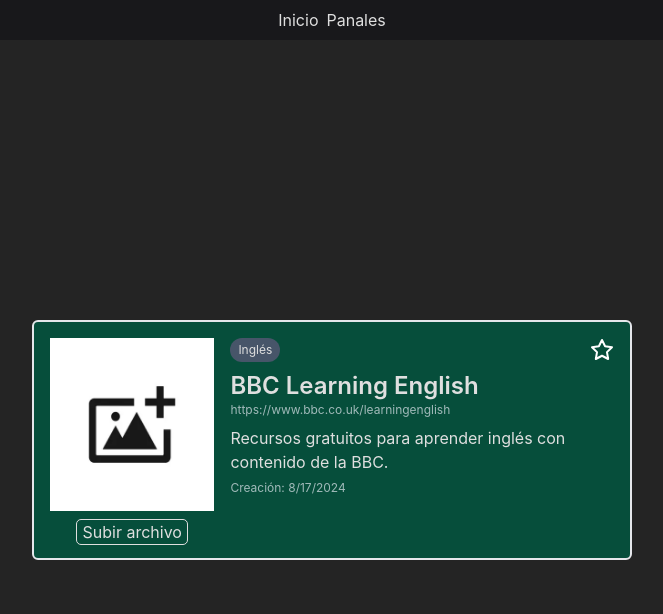
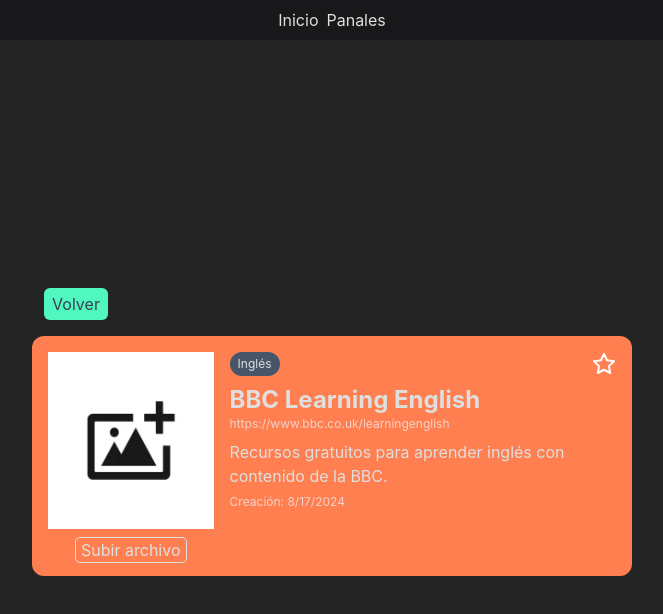
Before and after one commit to Geider10/Markbooks, a React (Vite) app: page /link/1 in a window 1280 px wide. Shown: the top 614 px of the page, without its empty margins (308-971 px from the left). Built offline with nearby package versions, Linux system fonts and the light colour scheme.

Commit message:
modify style the card, cardDetail and tables

```diff
--- a/src/App.jsx
+++ b/src/App.jsx
@@ -11,6 +11,7 @@
             <Routes>
                 <Route path="/" element={<Home />}></Route>
                 <Route path="/panel" element={<Board />}></Route>
+                {/* controla que cartDetail se renderiza */}
                 <Route path="/link/:id" element={<ContentDetail />}></Route>
             </Routes>
         </BrowserRouter>
--- a/src/components/main/board/SelectTable.jsx
+++ b/src/components/main/board/SelectTable.jsx
@@ -1,7 +1,7 @@
 import Plus from '../../../icons/Plus';
 function SelectTable ({hLinks, hCategorys, hModalOn}){
     return(
-        <div className="flex  justify-between border-2 px-4 mb-2">
+        <div className="flex  justify-between items-center mb-4">
                 <div className="flex items-center gap-2">
                     <span onClick={hLinks} className="tableLink tableLinkActive">Links</span>
                     <span>|</span>
--- a/src/components/main/board/TableCategory.jsx
+++ b/src/components/main/board/TableCategory.jsx
@@ -6,9 +6,9 @@
     const {tags} = useContext(FilterContext);
 
     return(
-        <table className="text-center border-2">
-        <thead>
-            <tr>
+        <table className="text-center rounded-lg border-2">
+        <thead className=" bg-gray-500">
+            <tr className="">
                 <th>Nombre</th>
                 <th>Modificar</th>
             </tr>
--- a/src/components/main/board/TableLink.jsx
+++ b/src/components/main/board/TableLink.jsx
@@ -7,7 +7,7 @@
 
     return(
         <table className="text-center border-2">
-            <thead>
+            <thead className=" bg-gray-500">
                 <tr>
                     <th>Nombre</th>
                     <th>Categoria</th>
--- a/src/components/main/home/Card.jsx
+++ b/src/components/main/home/Card.jsx
@@ -10,7 +10,7 @@
                 <Star sId={id} starValue={star}/>
             </div>
             <div className="text-center bg-gray-600 pb-2">
-                <h3>{value}</h3>
+                <h3 className="font-medium" >{value}</h3>
                 <div className="flex justify-center gap-2 mt-1">
                     <Path path={url} name={"Ir"} tipo={"blank"} style={"backOne px-2 inline-block rounded-md text-gray-700"}/>
                     <Path path={`/link/${id}`} name={"Detalles"} style={" px-2 inline-block rounded-md border"}/>
--- a/src/components/main/home/ContentDetail.jsx
+++ b/src/components/main/home/ContentDetail.jsx
@@ -1,19 +1,21 @@
-import { useState,useContext, useEffect} from "react";
+import {FilterContext} from '../../../context/dataContext';
+import {useState,useContext, useEffect} from "react";
 import {useParams} from 'react-router-dom';
 import DetailCard from './DetailCard';
-import {FilterContext} from '../../../context/dataContext';
+import Path from '../form/Path';
 function ContentDetail(){
     const [ link, setLink] = useState(null)
     const {links} = useContext(FilterContext)
-    const id = useParams().id
+    const id = useParams().id//obtiene id dinamico del router app
     useEffect(()=>{
         const filterLink = links.find(l => l.id == id)
         setLink(filterLink)
     },[id])
     return (
         <div className="centerContent">
-           {link && <DetailCard link={link}/>}
-        </div>
+        <Path path={"/"} name={"Volver"} style={"py-1 px-2 rounded-md relative right-64  bottom-4 backOne text-gray-700"}/>
+        {link && <DetailCard link={link}/>}
+       </div>
     )
 }
 export default ContentDetail
--- a/src/components/main/home/DetailCard.jsx
+++ b/src/components/main/home/DetailCard.jsx
@@ -1,8 +1,9 @@
 import Star from '../../../icons/Star';
 import ImageUpload from './ImageUpload';
 function DetailCard({link}){
+    const backColor = {backgroundColor:`${link.color}`}
     return (
-        <div className="w-[600px] h-60 flex gap-4 rounded-md border-2 bg-emerald-900 p-4">
+        <div className="w-[600px] h-60 flex gap-4 rounded-xl  p-4" style={backColor}>
            <div className="w-[30%] ">
                 <ImageUpload imgId={link.id} imgValue={link.img}/>
             </div>
@@ -13,10 +14,10 @@
                         <Star sId={link.id} starValue={link.star}/>
                     </div>
                 </div>
-                <h2 className="text-2xl font-semibold">{link.name}</h2>
-                <h3 className="text-xs text-slate-200/70 mb-2">{link.url}</h3>
+                <h2 className="text-2xl font-bold">{link.name}</h2>
+                <h3 className="text-xs text-slate-100/70 mb-2">{link.url}</h3>
                 <p>{link.description}</p>
-                <span className='text-xs text-slate-200/70'>Creación: {link.date}</span>
+                <span className='text-xs text-slate-100/70'>Creación: {link.date}</span>
            </div>
         </div>
     )
--- a/src/index.css
+++ b/src/index.css
@@ -82,7 +82,9 @@
   color: #dfdfdf;
 }
 .centerContent{
+  position: relative;
   display: flex;
+  flex-direction: column;
   justify-content: center;
   align-items: center;
   height: 100vh;
```
